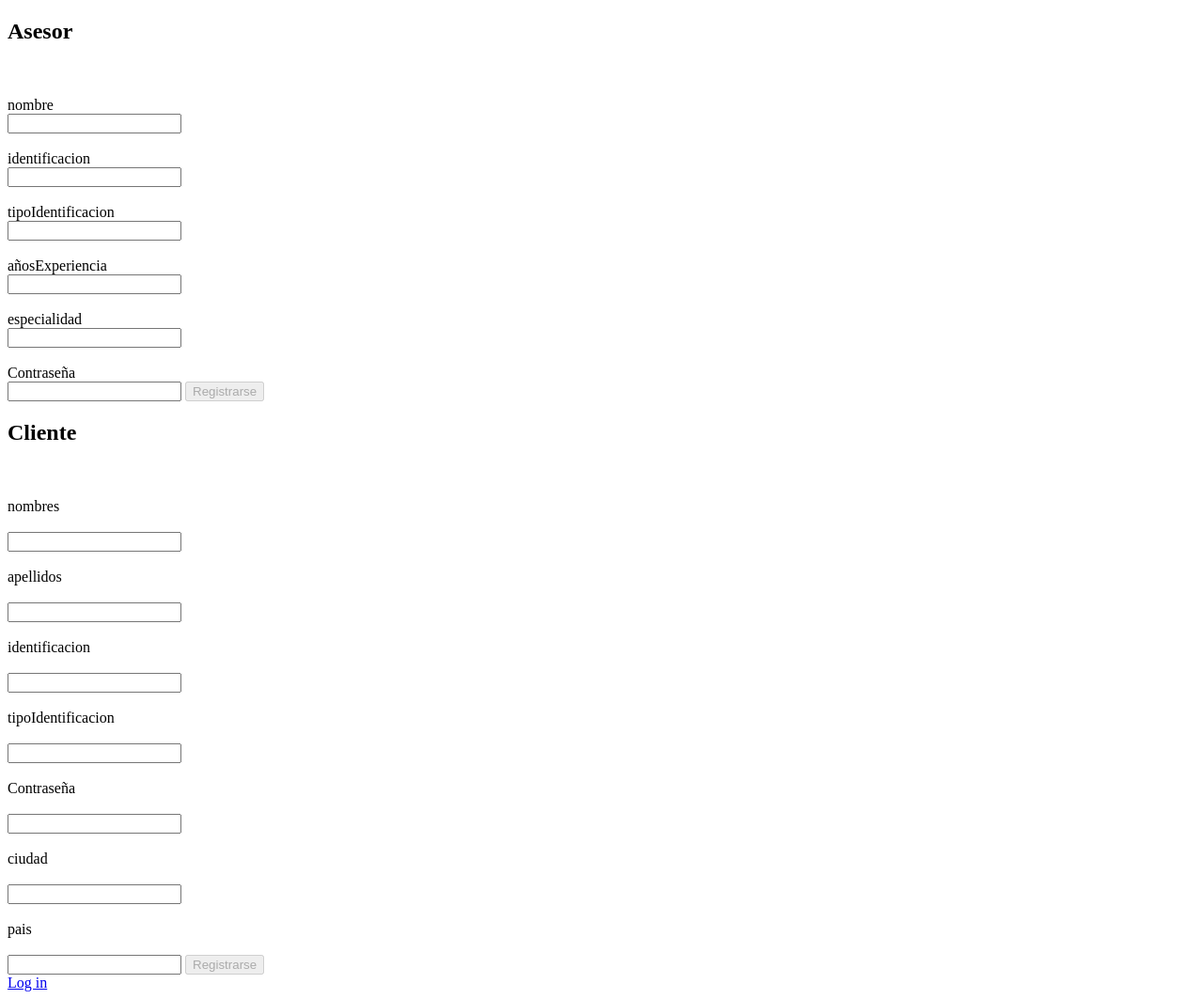
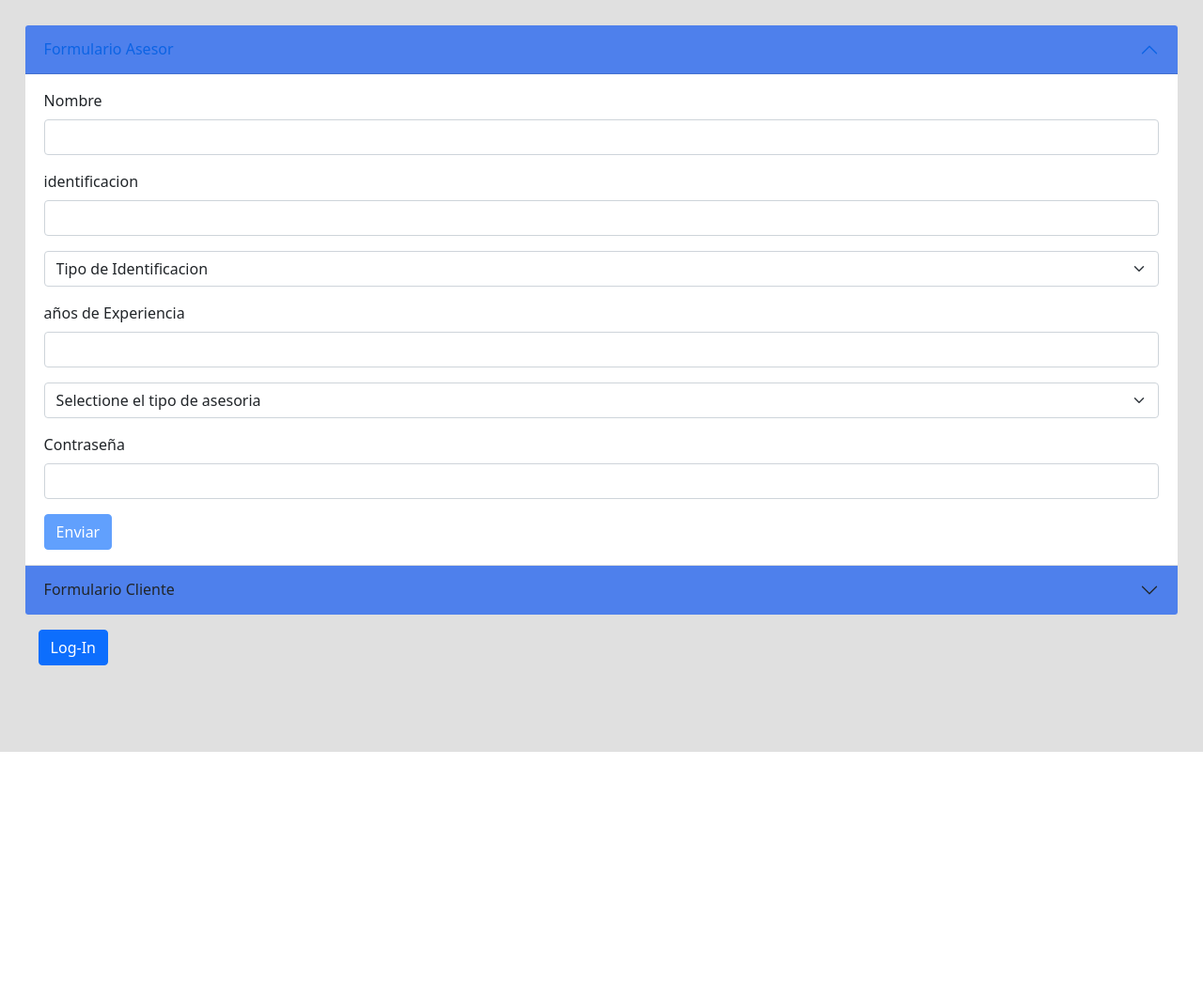
Before and after one commit to DiegoRojas98/helisa, a PHP site: page /index.php?c=registro in a window 1280 px wide. Shown: the whole page at 94% size. After the commit the page ends 800 px from the top, so only its background shows below. Run offline with PHP 8.4, Linux system fonts and the light colour scheme; some libraries are stand-ins or nearby versions.

Commit message:
registro terminado

```diff
--- a/BD.sql
+++ b/BD.sql
@@ -5,7 +5,7 @@ USE Citas;
 #creacion de tablas
 CREATE TABLE asesor (
     as_Nombre VARCHAR(55) NOT NULL,
-    as_Identificacion VARCHAR(15) PRIMARY  KEY,
+    as_Identificacion VARCHAR(25) PRIMARY  KEY,
     as_TipoIdentificacion VARCHAR(55) NOT NULL,
     as_AñosExperiencia INT NOT NULL,
     as_Especialidad VARCHAR(55) NOT NULL,
--- a/model/asesores_M.php
+++ b/model/asesores_M.php
@@ -20,6 +20,11 @@
             return $this->usuarios;
         }
 
+        public function set_registrar($nombre,$identificacion,$tipoIdentificacion,$ansExperiencia,$especialidad,$password){
+            $sql = "CALL ingresar_Asesor ('$nombre','$identificacion','$tipoIdentificacion','$ansExperiencia','$especialidad','$password')";
+            $this->db->query($sql);
+        }
+
     }
 
 
--- a/model/clientes_M.php
+++ b/model/clientes_M.php
@@ -27,6 +27,11 @@
             return $datouser;
         }
 
+        public function set_registrar($nombres,$apellidos,$identificacion,$tipoidentificacion,$fechacreacion,$password,$ciudad,$pais){
+                    $sql = "CALL ingresar_Cliente ('$nombres','$apellidos','$identificacion','$tipoidentificacion','$fechacreacion','$password','$ciudad','$pais')";
+                    $this->db->query($sql);
+        }
+
 
     }
 
--- /dev/null
+++ b/views/js/registro.js
@@ -0,0 +1,105 @@
+    /* Funciones para habilitar el boton de registro para el formulario Asesor */
+    $('#nombre').keyup(function(e){habilitarRA();}) //RA (registro asesor)
+    $('#identificacion').keyup(function(e){habilitarRA();})
+    $('#tipoIdentificacion').change(function(e){habilitarRA();})
+    $('#ansExperiencia').keyup(function(e){habilitarRA();})
+    $('#especialidad').change(function(e){habilitarRA();})
+    $('#password').keyup(function(e){habilitarRA();})
+
+    function habilitarRA(){
+        var nombre = $('#nombre').val();
+        var identificacion = $('#identificacion').val();
+        var tipoIdentificacion = $('#tipoIdentificacion').val();
+        var ansExperiencia = $('#ansExperiencia').val();
+        var especialidad = $('#especialidad').val();
+        var password = $('#password').val();
+
+        var habilitarbtn = 0;
+
+        if(nombre == ""){
+            habilitarbtn++;
+        }
+        if(nombre.length > 55){
+            habilitarbtn++;
+            $('#Snombre').text('El nombre no debe contener mas de 55 caracteres incluyendo espacios');
+        }else{
+            $('#Snombre').text('')
+        }
+
+        if(identificacion == ""){
+            habilitarbtn++;
+        }
+        if(identificacion.length > 25){
+            habilitarbtn++;
+            $('#Sidentificacion').text('La identificacion no debe contener mas de 25 caracteress');
+        }else{
+            $('#Sidentificacion').text('');
+        }
+
+        if(tipoIdentificacion == ""){
+            habilitarbtn++;
+        }
+        if(especialidad == ""){
+            habilitarbtn++;
+        }
+
+        if(ansExperiencia == ""){
+            habilitarbtn++;
+        }
+        if(ansExperiencia > 70){
+            habilitarbtn++;
+            $('#SansExperiencia').text('los años de experiencia no deben ser mayores a 70');
+        }else{
+            $('#SansExperiencia').text('');
+        }
+
+        if(password == ""){
+            habilitarbtn++;
+        }
+        if(password.length > 60){
+            $('#Spassword').text('la contraseña no debe contener mas de 60 caracteres');
+        }else{
+            $('#Spassword').text('');
+        }
+
+        if(habilitarbtn == 0){
+            $('#btnAsesor').prop('disabled', false);
+        }else{
+            $('#btnAsesor').prop('disabled', true);
+        }
+
+    }
+
+
+    /* funiones para envio de datos */
+    $('#btnAsesor').click(function(e){
+        insertAs();
+    })
+
+    function insertAs(){
+
+        var asdat = new FormData();
+        asdat.append('nombre', $('#nombre').val());
+        asdat.append('identificacion', $('#identificacion').val());
+        asdat.append('tipoIdentificacion', $('#tipoIdentificacion').val());
+        asdat.append('ansExperiencia', $('#ansExperiencia').val());
+        asdat.append('especialidad', $('#especialidad').val());
+        asdat.append('password', $('#password').val());
+        asdat.append('accion', 'RegistroAsesor');
+
+        $.ajax({
+            type:'POST',
+            url: 'index.php?c=registro',
+            data: asdat,
+            processData: false,
+            contentType: false,
+            success: function (response){
+                if(response == 0){
+                    $('#Sidentificacion').text('La identificacion ya se encuentra asociada a uno de nuestros usuarios verifiquela.')
+                }else{
+                    alert('El usuario fue registrado correctamente.\nAhora puedes ingresar en la aplicacion');
+                    window.location.href='Index.php';
+                }
+            }
+        })
+    }
--- a/views/registro.html
+++ b/views/registro.html
@@ -1,95 +1,158 @@
-<!DOCTYPE html>
-<html>
-    <head>
-        <title>Login</title>
+<!doctype html>
+<html lang="sp">
+  <head>
+    <meta charset="utf-8">
+    <meta name="viewport" content="width=device-width, initial-scale=1">
+    <meta http-equiv="X-UA-Compatible" content="IE-edge">
+    <title>Registro</title>
+    <!-- <link rel="Stylesheet" type="text/css" href="NoLogin.css"> -->
+    <!-- Bootstrap CSS -->
+    <link href="https://cdn.jsdelivr.net/npm/bootstrap@5.0.2/dist/css/bootstrap.min.css" rel="stylesheet"
+    integrity="sha384-EVSTQN3/azprG1Anm3QDgpJLIm9Nao0Yz1ztcQTwFspd3yD65VohhpuuCOmLASjC" crossorigin="anonymous">
+    <!-- iconos js -->
+    <script src='https://kit.fontawesome.com/a076d05399.js' crossorigin='anonymous'></script>
+    <!-- jqery -->
+    <script src="https://ajax.googleapis.com/ajax/libs/jquery/3.6.0/jquery.min.js"></script>
+  </head>
 
-    </head>
-    <body>
-        <form action="index.php?c=registro" method="post">
-            <h2>Asesor</h2>
-            <br><br><label for="nombre">nombre</label>
-            <br><input type="text" id="nombre" name="nombre"  required>
+  <body style="background:rgb(224, 224, 224)">
 
-            <br><br><label for="identificacion">identificacion</label>
-            <br><input type="text" id="identificacion" name="identificacion"  required>
+    <div class="accordion" id="accordionExample" style="padding: 2%;">
+        <div class="accordion-item">
+          <h2 class="accordion-header" id="headingOne">
+            <button class="accordion-button" type="button" data-bs-toggle="collapse" data-bs-target="#collapseOne" aria-expanded="true" aria-controls="collapseOne" style="background-color: rgb(78, 128, 236);">
+              Formulario Asesor
+            </button>
+          </h2>
+          <div id="collapseOne" class="accordion-collapse collapse show" aria-labelledby="headingOne" data-bs-parent="#accordionExample">
+            <div class="accordion-body">
+                <form><!-- formularo Asesor -->
+                    <div class="mb-3">
+                      <label for="nombre" class="form-label">Nombre</label>
+                      <input type="text" class="form-control" id="nombre" name="nombre"  required>
+                      <div id="Snombre" class="form-text"></div>
+                    </div>
+                    <div class="mb-3">
+                      <label for="identificacion" class="form-label">identificacion</label>
+                      <input type="text" class="form-control" id="identificacion" required>
+                      <div id="Sidentificacion" class="form-text"></div>
+                    </div>
+                    <div class="mb-3">
+                        <select class="form-select"  id="tipoIdentificacion" required>
+                            <option selected value="">Tipo de Identificacion</option>
+                            <option value="Cedula">Cedula</option>
+                            <option value="DNI">DNI</option>
+                        </select>
+                    </div>
+                    <div class="mb-3">
+                        <label for="ansExperiencia" class="form-label">años de Experiencia</label>
+                        <input type="number" class="form-control" id="ansExperiencia" min="0"  required>
+                        <div id="SansExperiencia" class="form-text"></div>
+                    </div>
+                    <div class="mb-3">
+                        <select class="form-select" id="especialidad" required>
+                            <option selected value="">Selectione el tipo de asesoria</option>
+                            <option value="Asesoria laboral">Asesoria Laboral</option>
+                            <option value="Asesoria juridica">Asesoria Juridica</option>
+                            <option value="Asesoria Financiera">Asesoria Financiera</option>
+                        </select>
+                    </div>
+                    <div class="mb-3">
+                        <label for="password" class="form-label">Contraseña</label>
+                        <input type="text" class="form-control" id="password" required>
+                        <div id="Spassword" class="form-text"></div>
+                    </div>
+                    <button type="button" id="btnAsesor" class="btn btn-primary" disabled>Enviar</button>
+                  </form>
+            </div>
+          </div>
+        </div>
+        <div class="accordion-item">
+          <h2 class="accordion-header" id="headingTwo">
+            <button class="accordion-button collapsed" type="button" data-bs-toggle="collapse" data-bs-target="#collapseTwo" aria-expanded="false" aria-controls="collapseTwo" style="background-color: rgb(78, 128, 236);">
+              Formulario Cliente
+            </button>
+          </h2>
+          <div id="collapseTwo" class="accordion-collapse collapse" aria-labelledby="headingTwo" data-bs-parent="#accordionExample">
+            <div class="accordion-body">
+              <form><!-- formulario cliente -->
+                <div class="mb-3">
+                  <label for="nombresC" class="form-label">Nombres</label>
+                  <input type="text" class="form-control" id="nombresC" name="nombre"  required>
+                  <div id="SnombresC" class="form-text"></div>
+                </div>
+                <div class="mb-3">
+                  <label for="apellidosC" class="form-label">Apellidos</label>
+                  <input type="text" class="form-control" id="apellidosC" name="nombre"  required>
+                  <div id="SapellidosC" class="form-text"></div>
+                </div>
+                <div class="mb-3">
+                  <label for="identificacionC" class="form-label">identificacion</label>
+                  <input type="text" class="form-control" id="identificacionC" required>
+                  <div id="SidentificacionC" class="form-text"></div>
+                </div>
+                <div class="mb-3">
+                    <select class="form-select"  id="tipoIdentificacionC" required>
+                        <option selected value="">Tipo de Identificacion</option>
+                        <option value="Cedula">Cedula</option>
+                        <option value="DNI">DNI</option>
+                    </select>
+                </div>
+                <div class="mb-3">
+                  <label for="passwordC" class="form-label">Contraseña</label>
+                  <input type="text" class="form-control" id="passwordC" required>
+                  <div id="SpasswordC" class="form-text"></div>
+                </div>
+                <div class="mb-3">
+                  <select class="form-select" id="paisC" required>
+                    <option selected value="">pais</option>
+                    <option value="Colombia">Colombia</option>
+                    <option value="Peru">Peru</option>
+                    <option value="Chile">Chile</option>
+                  </select>
+                  <div class="form-text">Elige la ciudad y pais de tu residencia actual, si esta no esta en las opciones elije la mas cercana.</div>
+                  <select class="form-select" id="ciudadA" style="display: none;">
+                    <option selected value="">ciudad</option>
+                    <option value="Bogota">Bogota</option>
+                    <option value="Medellin">Medellin</option>
+                    <option value="Cali">Cali</option>
+                    <option value="Barranquilla">Barranquilla</option>
+                    <option value="Cartagena">Cartagena</option>
+                  </select>
+                  <select class="form-select" id="ciudadB" style="display: none;">
+                    <option selected value="">ciudad</option>
+                    <option value="Lima">Lima</option>
+                    <option value="Arequipa">Arequipa</option>
+                    <option value="Callao">Callao</option>
+                    <option value="Trujillo">Trujillo</option>
+                  </select>
+                  <select class="form-select" id="ciudadC" style="display: none;">
+                    <option selected value="">ciudad</option>
+                    <option value="Santiago">Santiago</option>
+                    <option value="Concepcion">Concepcion</option>
+                    <option value="Valparaiso">Valparaiso</option>
+                  </select>
+                </div>
 
-            <br><br><label for="tipoIdentificacion">tipoIdentificacion</label>
-            <br><input type="text" id="tipoIdentificacion" name="tipoIdentificacion"  required>
+                <button type="button" id="btnCliente" class="btn btn-primary" disabled>Enviar</button>
+              </form>
+            </div>
+          </div>
+        </div>
 
-            <br><br><label for="añosExperiencia">añosExperiencia</label>
-            <br><input type="number" id="añosExperiencia" name="añosExperiencia"  required>
-
-            <br><br><label for="especialidad">especialidad</label>
-            <br><input type="text" id="especialidad" name="especialidad"  required>
-
-            <br><br><label for="password">Contraseña</label>
-            <br><input type="password" id="password" name="password"  required>
-
-            <input  type="submit" id="btnAsesor" name="btnAsesor" value="Registrarse" disabled>
-        </form>
-
-        <form action="index.php?c=registro" method="post">
-            <h2>Cliente</h2>
-            <br><br><label for="nombres">nombres</label><br>
-            <br><input type="text" id="nombres" name="nombres"  required>
-
-            <br><br><label for="apellidos">apellidos</label><br>
-            <br><input type="text" id="apellidos" name="apellidos"  required>
-
-            <br><br><label for="identificacion">identificacion</label><br>
-            <br><input type="text" id="identificacion" name="identificacion"  required>
-
-            <br><br><label for="tipoIdentificacion">tipoIdentificacion</label><br>
-            <br><input type="text" id="tipoIdentificacion" name="tipoIdentificacion"  required>
-
-            <br><br><label for="password">Contraseña</label><br>
-            <br><input type="password" id="password" name="password"  required>
-
-            <br><br><label for="ciudad">ciudad</label><br>
-            <br><input type="textpassword" id="ciudad" name="ciudad"  required>
-
-            <br><br><label for="pais">pais</label><br>
-            <br><input type="textpassword" id="pais" name="pais"  required>
-
-            <input  type="submit" id="btnCliete" name="btnCliete" value="Registrarse" disabled>
-        </form>
-
-
-        <a href="index.php?c=login">Log in</a>
+        <a class="btn btn-primary" href="index.php?c=login" role="button" style="margin: 15px;">Log-In</a>
+      </div>
 
 
 
 
 
+    <script src="views/js/registro.js"></script>
+    <script src="views/js/registroB.js"></script>
+
+    <script src="https://cdn.jsdelivr.net/npm/bootstrap@5.0.2/dist/js/bootstrap.bundle.min.js" integrity="sha384-MrcW6ZMFYlzcLA8Nl+NtUVF0sA7MsXsP1UyJoMp4YLEuNSfAP+JcXn/tWtIaxVXM" crossorigin="anonymous"></script>
+    <!-- js para boostrap -->
+  </body>
 
 
-
-
-        <!-- <script>
-            function habilitar(){
-                identificacion = document.getElementById("Identificacion").value;
-                password = document.getElementById("password").value;
-                hab = 0;
-
-                if(identificacion == ""){
-                    hab++;
-                }
-                if(password == ""){
-                        hab++;
-                }
-
-
-                if(hab == 0){
-                    document.getElementById("btnLogin").disabled = false;
-                }else{
-                    document.getElementById("btnLogin").disabled = true;
-                }
-            }
-
-            document.getElementById("Identificacion").addEventListener("keyup",habilitar);
-            document.getElementById("password").addEventListener("keyup",habilitar);
-
-        </script> -->
-
-    </body>
 </html>
```
Also changed, not shown: controler/registro_C.php (+64 -1 lines), views/js/registroB.js (added, +160 -0 lines), views/registrox.html (added, +78 -0 lines), 1 other file.
